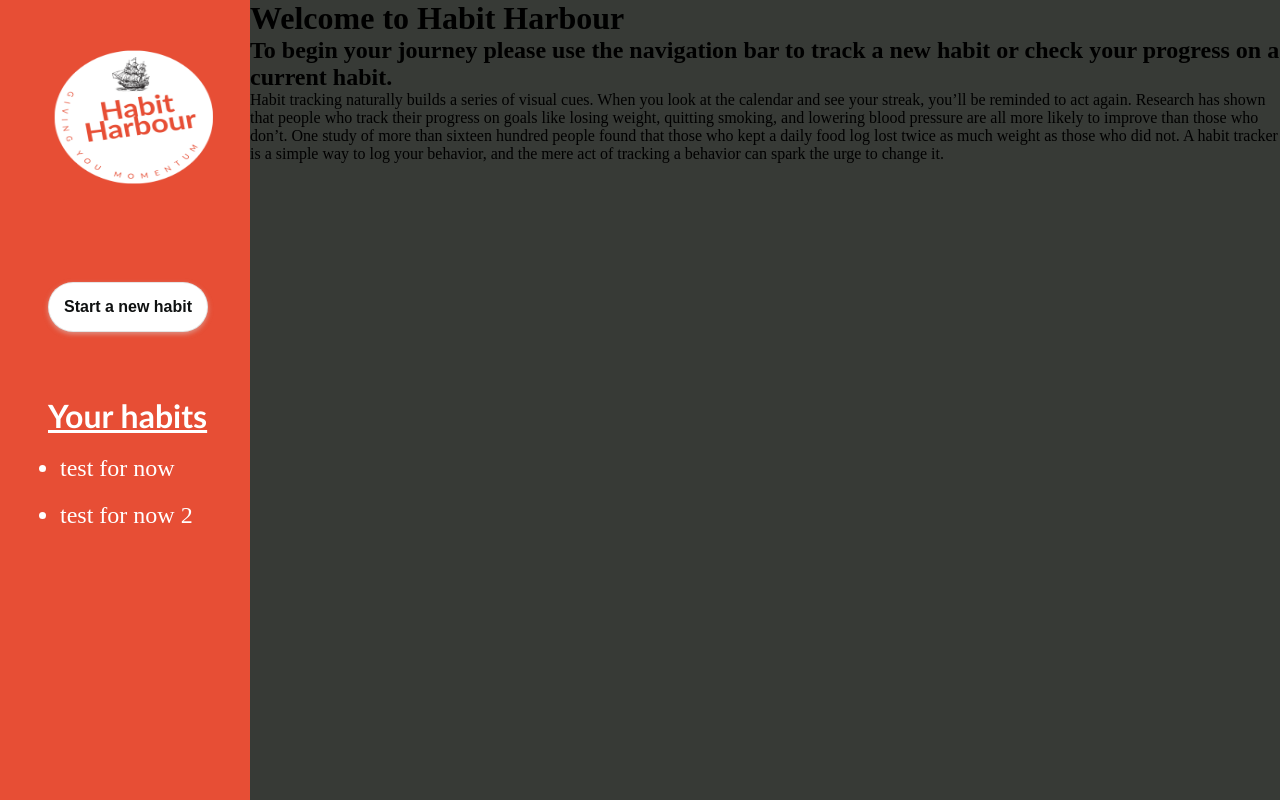
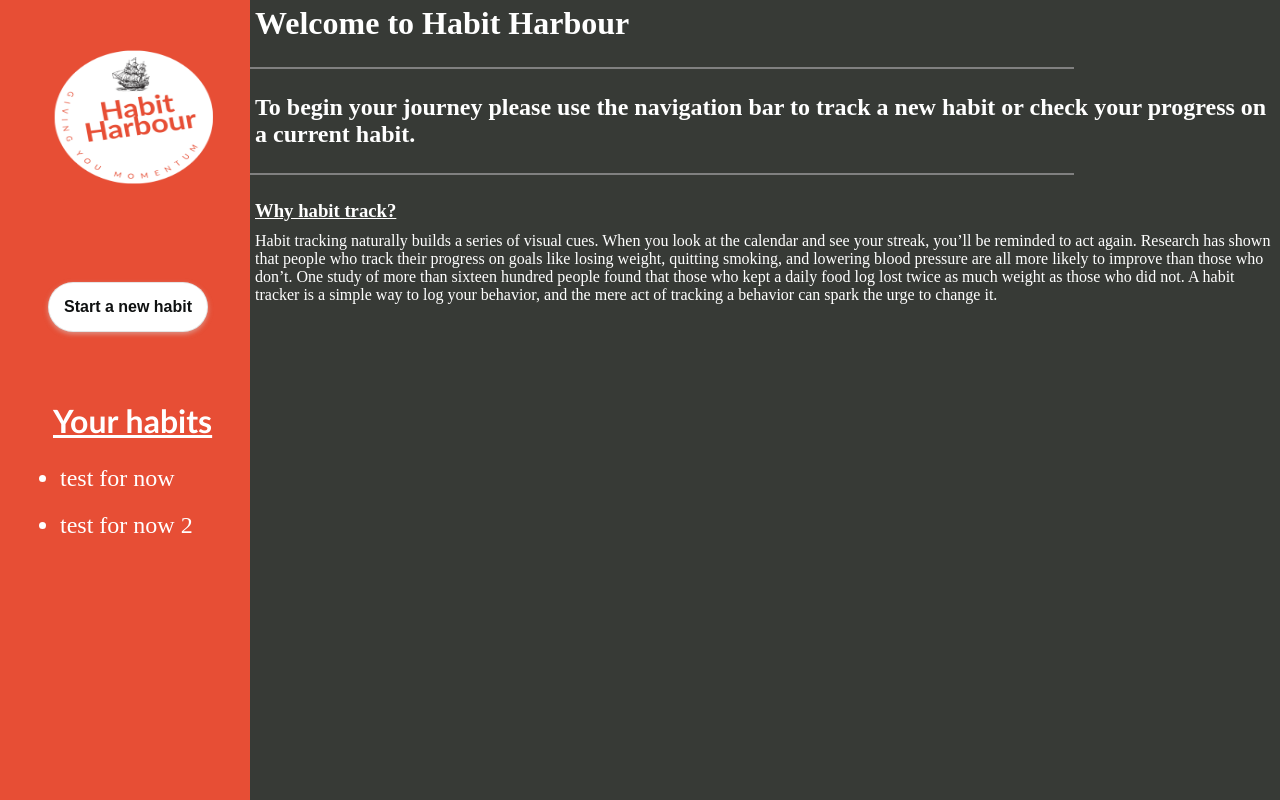
Before and after one commit to azotamiota/habit-harbour-frontend, a PHP site: page / in a window 1280 px wide. Run offline with PHP 8.4, Linux system fonts and the light colour scheme; some libraries are stand-ins or nearby versions.

Commit message:
create homepage

```diff
--- a/client/index.html
+++ b/client/index.html
@@ -10,7 +10,7 @@
     <title>Your habits</title>
 </head>
 <body>
-
+<!-- SIDE BAR -->
     <div class="sidebar" style="width: 250px;">
         <div class="wrapper">
             <button onclick="swapNav()" id="closeNav"><box-icon id="navBtn" name='menu' ></box-icon></button>
@@ -20,7 +20,6 @@
                 </span>
             </div>
            <button id="newHabit">Start a new habit</button>
-           <div class="divider"></div>
            <h2 id="yourHabits"> Your habits</h2>
            <ul id="habitsList">
                <li> test for now</li>
@@ -29,9 +28,13 @@
 
         </div>
     </div>
+    <!-- CONTENT -->
     <main>
         <h1>Welcome to Habit Harbour</h1>
+        <div class="divider"></div>
         <h2> To begin your journey please use the navigation bar to track a new habit or check your progress on a current habit.</h2>
+        <div class="divider"></div>
+        <h3>Why habit track?</h3>
         <p>Habit tracking naturally builds a series of visual cues. When you look at the calendar and see your streak, you’ll be reminded to act again.
 
         Research has shown that people who track their progress on goals like losing weight, quitting smoking, and lowering blood pressure are all more likely to improve than those who don’t. One study of more than sixteen hundred people found that those who kept a daily food log lost twice as much weight as those who did not. A habit tracker is a simple way to log your behavior, and the mere act of tracking a behavior can spark the urge to change it.</p>
--- a/client/static/css/index.css
+++ b/client/static/css/index.css
@@ -95,3 +95,30 @@ main {
     margin-left: 250px;
     transition: margin-left .5s;
 }
+
+h1 {
+    color: #fff;
+    padding: 5px;
+}
+
+.divider {
+   border:1px solid gray;
+   margin: 20px 0px;
+   width: 80%;
+}
+
+h2 {
+    color: #fff;
+    padding: 5px;
+}
+
+p {
+    color: #fff;
+    padding: 5px;
+}
+
+h3 {
+    color: #fff;
+    padding: 5px;
+    text-decoration: underline;
+}
```
